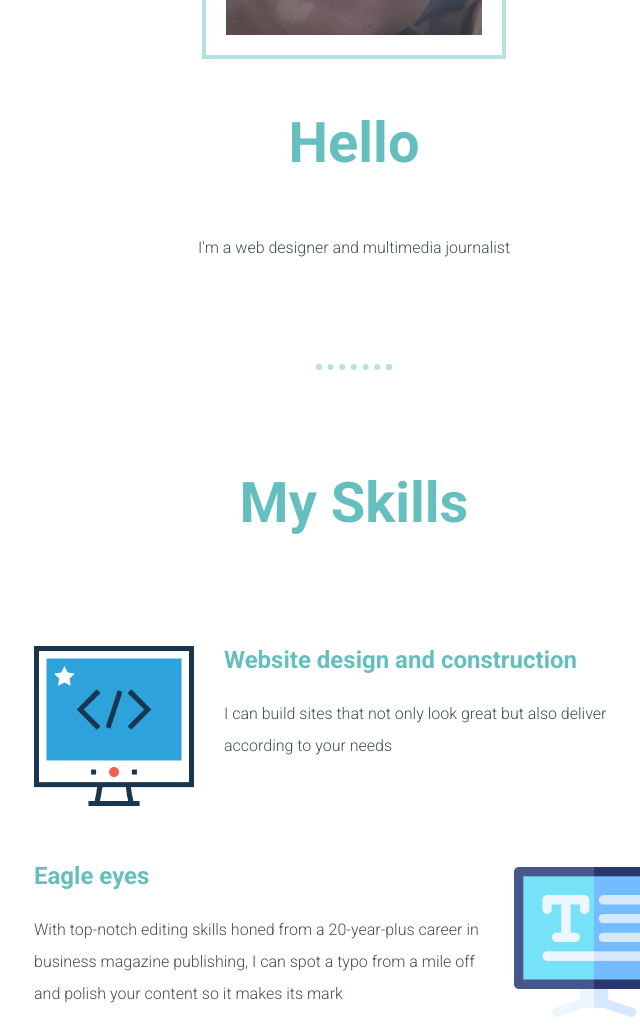
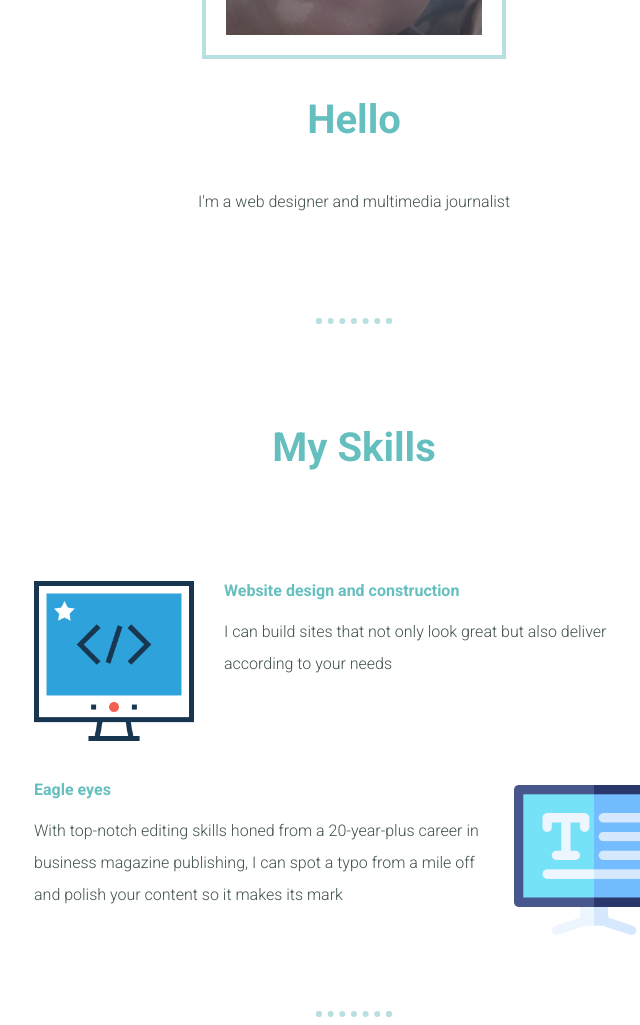
Before and after one commit to danbloch21/CSS-exercise-1, a plain HTML site: page index.html in a window 1280 px wide. Shown: the part 994-2019 px from the top of the page, without its empty margins (286-926 px from the left). Drawn offline with Linux system fonts and the light colour scheme; a web font is replaced by a local one.

Commit message:
Update styles.css

```diff
--- a/css/styles.css
+++ b/css/styles.css
@@ -15,13 +15,13 @@ margin-top: 0;
 h2 {
   color: #66BFBF;
   font-family: 'Roboto', sans-serif;
-  font-size: 3.5rem;
+  font-size: 2.5rem;
   padding-bottom: 10px;
 }
 
 h3 {
   font-family: 'Roboto', sans-serif;
-  font-size: 1.5rem;
+  font-size: 1rem;
   color: #66BFBF;
 }
 
```
